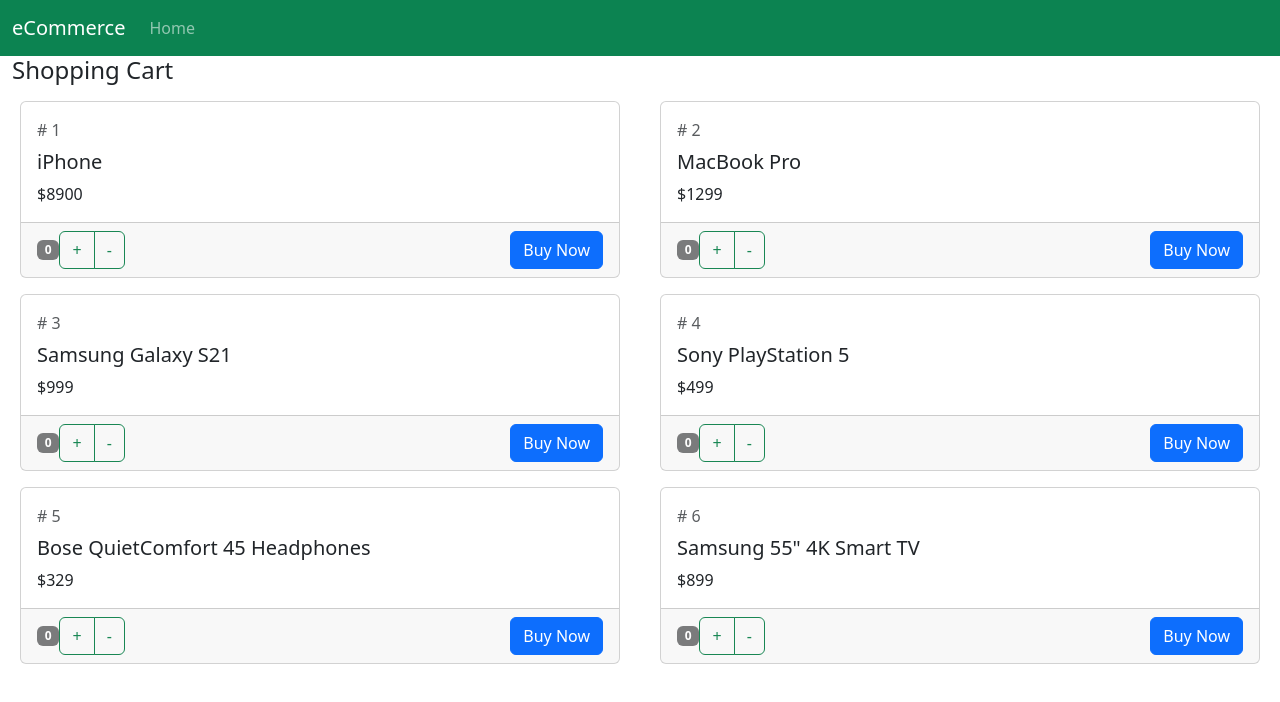
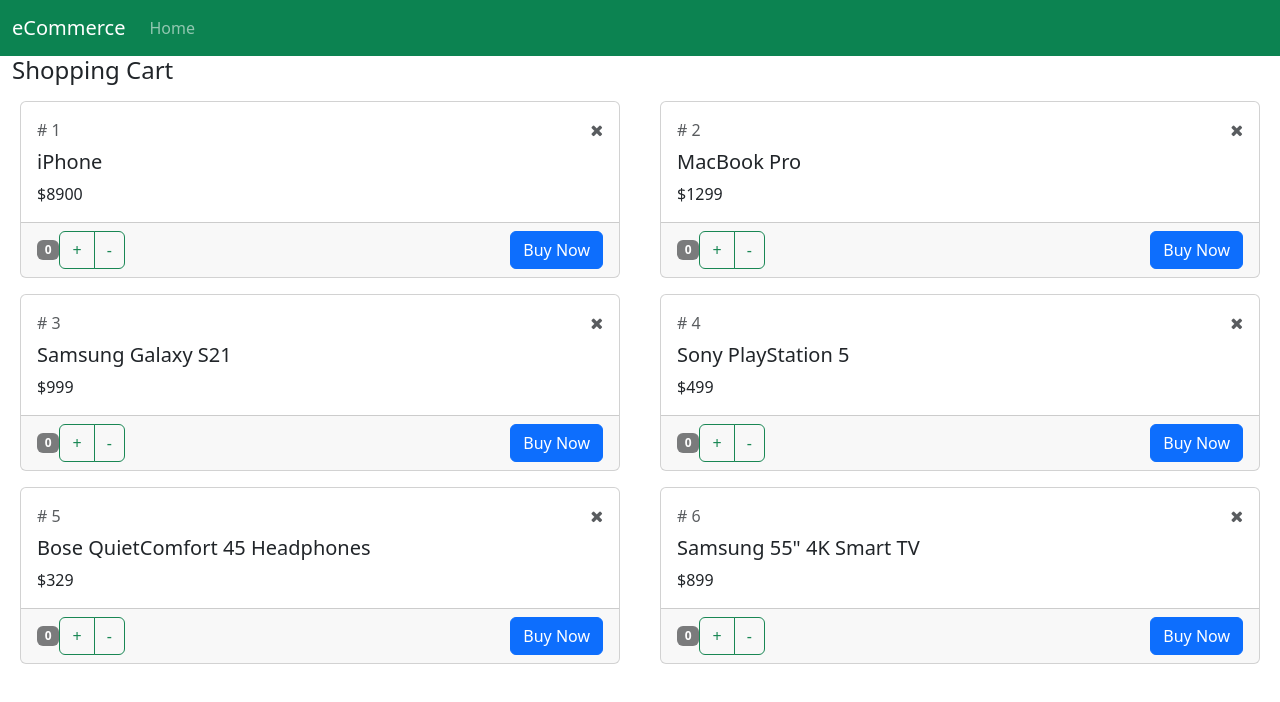
Before and after one commit to marinaivanovadev/my-first-app, a React (Create React App) app: page / in a window 1280 px wide. Shown: the top 702 px of the page. Built offline with nearby package versions, Linux system fonts and the light colour scheme.

Commit message:
Delete Child Component

```diff
--- a/src/Product.jsx
+++ b/src/Product.jsx
@@ -15,7 +15,13 @@
                 <div className="card m-2">
 
                     <div className="card-body">
-                        <div className="text-muted"># {this.state.product.id}</div>
+                        <div className="text-muted"># {this.state.product.id}
+                            <span className="pull-right hand-icon" onClick={() => {
+                                this.props.onDelete(this.state.product);
+                            }}>
+                                <i className="fa fa-times"></i>
+                            </span>
+                        </div>
                         <h5 className="pt-2 boarder-top">{this.state.product.productName}</h5>
                         <div>${this.state.product.price}</div>
                     </div>
--- a/src/ShoppingCart.jsx
+++ b/src/ShoppingCart.jsx
@@ -23,8 +23,9 @@
                             <Product key={prod.id}
                                 product={prod}
                                 onIncrement={this.handleIncrement}
-                                onDecrement={this.handleDecrement}>
-
+                                onDecrement={this.handleDecrement}
+                                onDelete={this.handleDelete}
+                            >
                                 <button className="btn btn-primary">Buy Now</button>
                             </Product>
                         );
@@ -59,4 +60,20 @@
             this.setState({ products: allProducts });
         }
     };
+
+    // executes when the user clicks on Delete (X) button in the Product component.
+    handleDelete = (product) => {
+        //get index of selected product
+        let allProducts = [...this.state.products];
+        let index = allProducts.indexOf(product);
+
+        if (window.confirm("Are you sure to delete?")) {
+
+            //delete product based on index
+            allProducts.splice(index, 1);
+
+            //update the state of current component (parent component)
+            this.setState({ products: allProducts });
+        }
+    };
 }
--- a/src/index.css
+++ b/src/index.css
@@ -19,3 +19,7 @@
     color: pink;
     font-size: 25px;
 }
+
+.hand-icon {
+    cursor: pointer;
+}
--- a/src/index.js
+++ b/src/index.js
@@ -6,6 +6,7 @@
 import "bootstrap/dist/css/bootstrap.css";
 import "./index.css";
 import App from "./App";
+import "font-awesome/css/font-awesome.css"
 
 
 
```
Also changed, not shown: package.json (+11 -0 lines), 1 other file (tests, documents, lock files or other folders).
